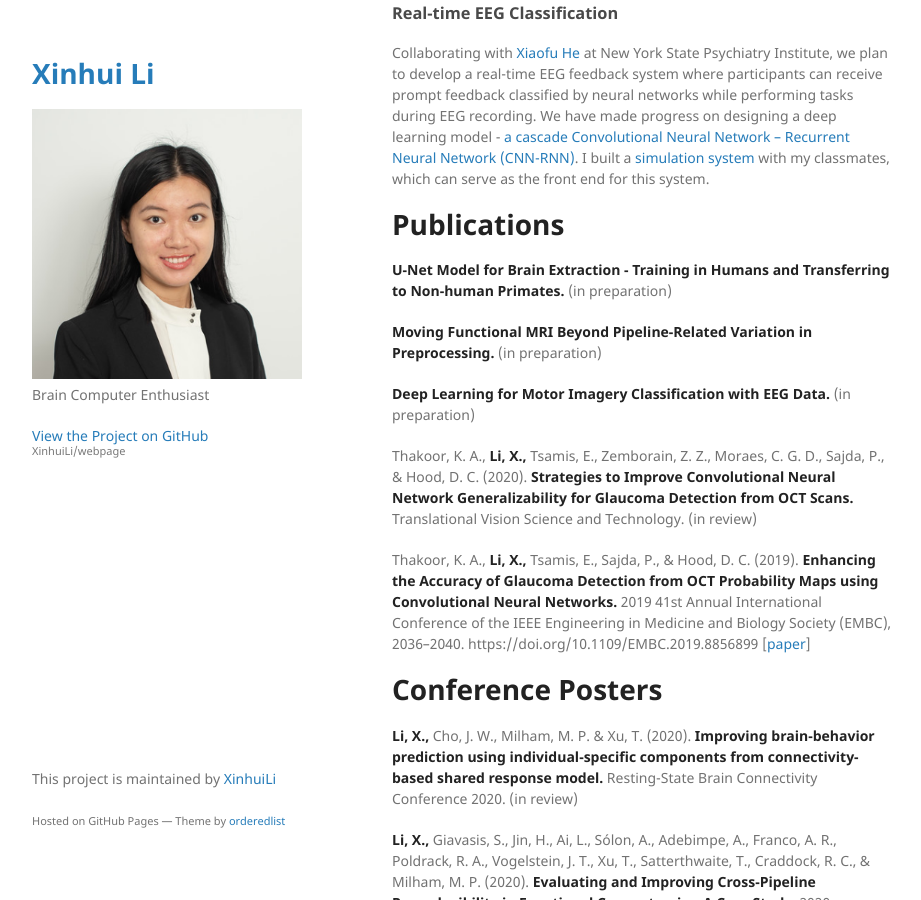
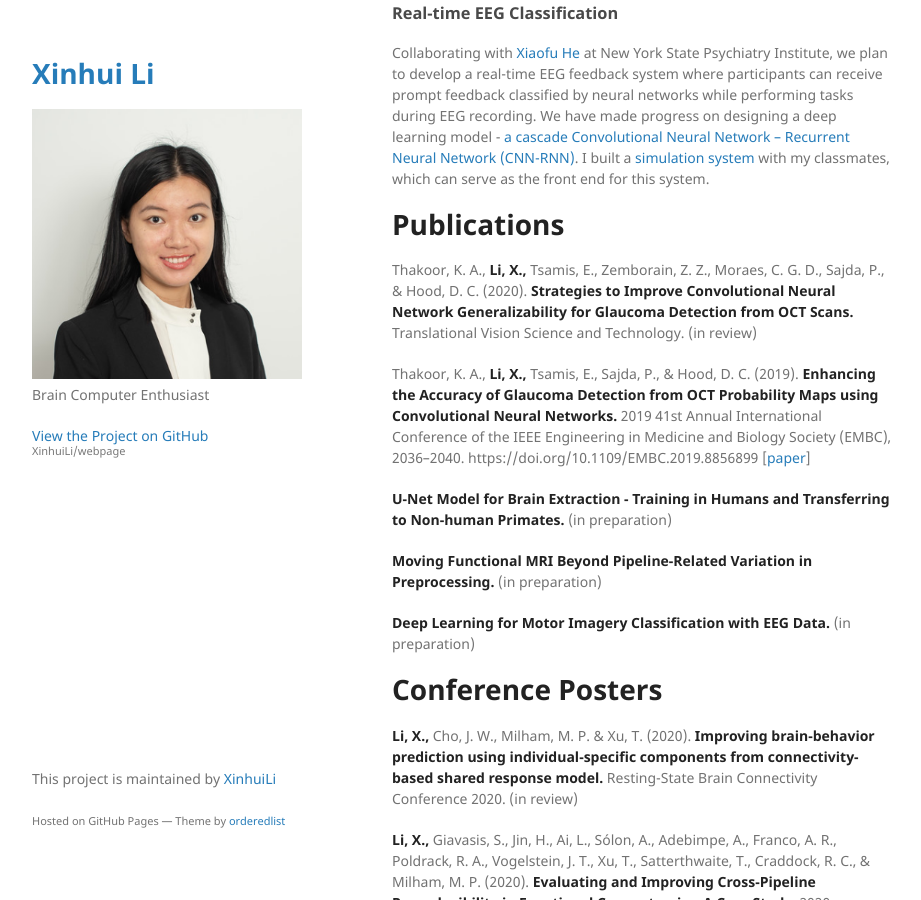
Before and after one commit to XinhuiLi/webpage, a Jekyll site: the page built from index.md, in a window 1280 px wide and 900 px high, scrolled down 969 px. Shown: the whole window, without its empty margins (178-1099 px from the left). Built offline with Jekyll 4.4.1, drawn with Linux system fonts in a browser that asks for light colours.

Commit message:
upload cv

```diff
--- a/index.md
+++ b/index.md
@@ -41,15 +41,15 @@ Collaborating with [Xiaofu He](https://scholar.google.com/citations?hl=en&user=Q
 
 # Publications
 
+Thakoor, K. A., **Li, X.,** Tsamis, E., Zemborain, Z. Z., Moraes, C. G. D., Sajda, P., & Hood, D. C. (2020). **Strategies to Improve Convolutional Neural Network Generalizability for Glaucoma Detection from OCT Scans.** Translational Vision Science and Technology. (in review)
+
+Thakoor, K. A., **Li, X.,** Tsamis, E., Sajda, P., & Hood, D. C. (2019). **Enhancing the Accuracy of Glaucoma Detection from OCT Probability Maps using Convolutional Neural Networks.** 2019 41st Annual International Conference of the IEEE Engineering in Medicine and Biology Society (EMBC), 2036–2040. https://doi.org/10.1109/EMBC.2019.8856899 [[paper](https://doi.org/10.1109/EMBC.2019.8856899)]
+
 **U-Net Model for Brain Extraction - Training in Humans and Transferring to Non-human Primates.** (in preparation)
 
 **Moving Functional MRI Beyond Pipeline-Related Variation in Preprocessing.** (in preparation)
 
 **Deep Learning for Motor Imagery Classification with EEG Data.** (in preparation)
-
-Thakoor, K. A., **Li, X.,** Tsamis, E., Zemborain, Z. Z., Moraes, C. G. D., Sajda, P., & Hood, D. C. (2020). **Strategies to Improve Convolutional Neural Network Generalizability for Glaucoma Detection from OCT Scans.** Translational Vision Science and Technology. (in review)
-
-Thakoor, K. A., **Li, X.,** Tsamis, E., Sajda, P., & Hood, D. C. (2019). **Enhancing the Accuracy of Glaucoma Detection from OCT Probability Maps using Convolutional Neural Networks.** 2019 41st Annual International Conference of the IEEE Engineering in Medicine and Biology Society (EMBC), 2036–2040. https://doi.org/10.1109/EMBC.2019.8856899 [[paper](https://doi.org/10.1109/EMBC.2019.8856899)]
 
 
 # Conference Posters
```
Also changed, not shown: 1 other file.
